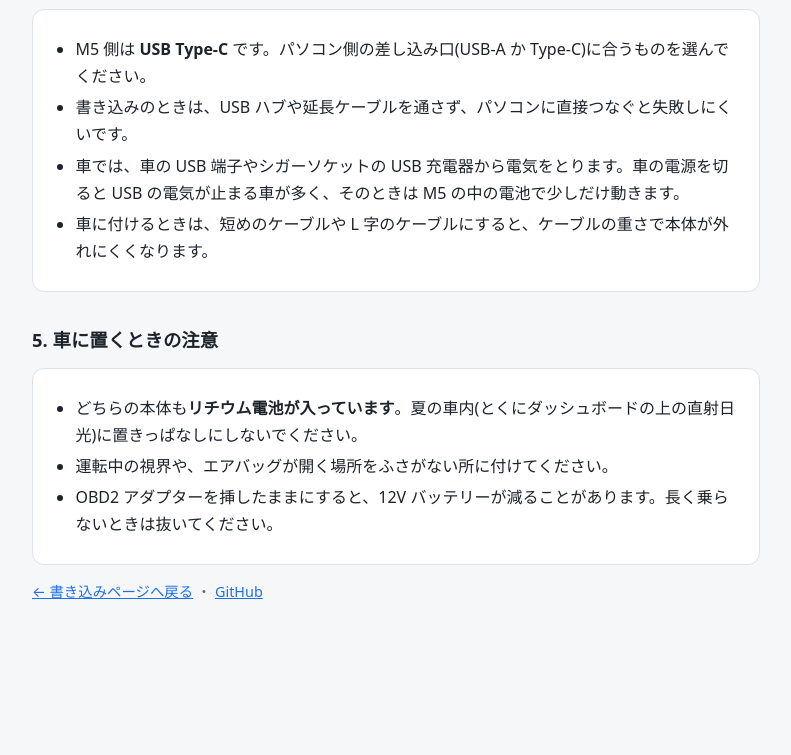
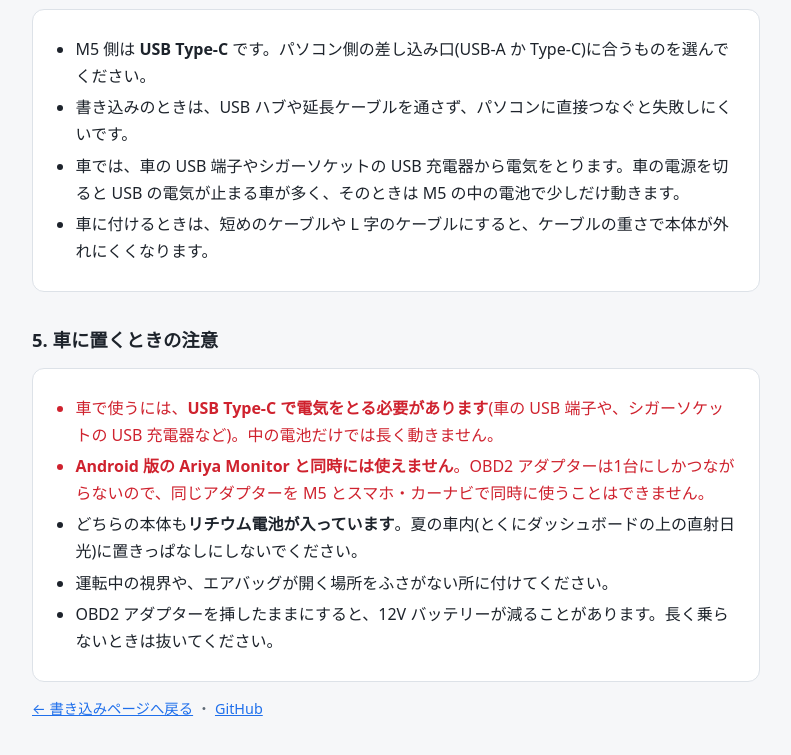
Before and after one commit to kojipa/ariya-monitor-mini, a plain HTML site: page docs/hardware.html in a window 1280 px wide. Shown: the part 2713-3468 px from the top of the page, without its empty margins (244-1035 px from the left). Before the commit the page ends 3396 px from the top, so only its background shows below. Drawn offline with Linux system fonts and the light colour scheme.

Commit message:
車に置くときの注意に電源と同時利用の注意を追加

```diff
--- a/docs/hardware.html
+++ b/docs/hardware.html
@@ -47,6 +47,7 @@
   th { color: var(--muted); font-weight: 600; white-space: nowrap; }
   tr:last-child td { border-bottom: none; }
   .ok { color: var(--ok); font-weight: 700; }
+  .red { color: var(--ng); }
   .ng { color: var(--ng); font-weight: 700; }
   a { color: var(--accent); }
   .board .photo { display: block; width: 100%; aspect-ratio: 16 / 10; object-fit: contain; border-radius: 8px; margin: 0 0 12px; background: #111; }
@@ -174,6 +175,8 @@
   <h2>5. 車に置くときの注意</h2>
   <div class="card">
     <ul>
+      <li class="red">車で使うには、<b>USB Type-C で電気をとる必要があります</b>(車の USB 端子や、シガーソケットの USB 充電器など)。中の電池だけでは長く動きません。</li>
+      <li class="red"><b>Android 版の Ariya Monitor と同時には使えません</b>。OBD2 アダプターは1台にしかつながらないので、同じアダプターを M5 とスマホ・カーナビで同時に使うことはできません。</li>
       <li>どちらの本体も<b>リチウム電池が入っています</b>。夏の車内(とくにダッシュボードの上の直射日光)に置きっぱなしにしないでください。</li>
       <li>運転中の視界や、エアバッグが開く場所をふさがない所に付けてください。</li>
       <li>OBD2 アダプターを挿したままにすると、12V バッテリーが減ることがあります。長く乗らないときは抜いてください。</li>
```
